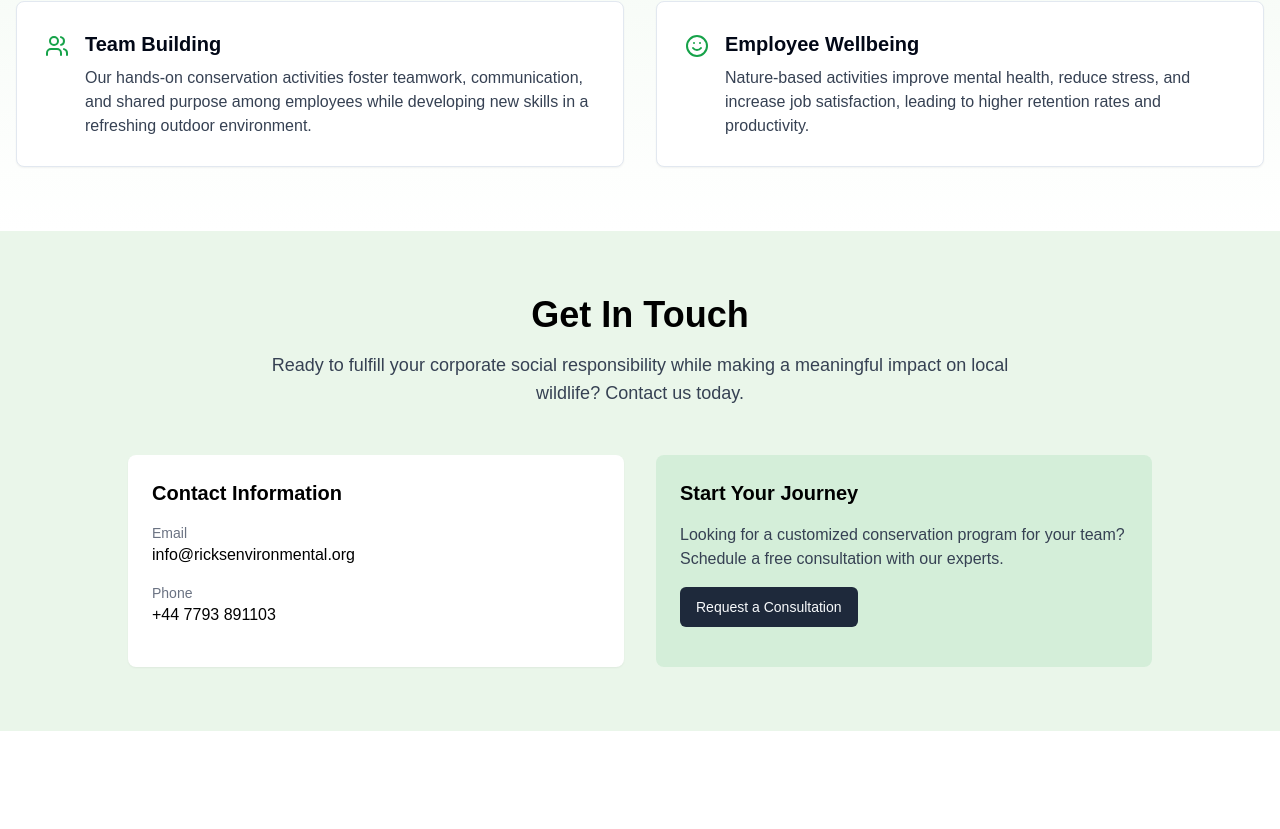
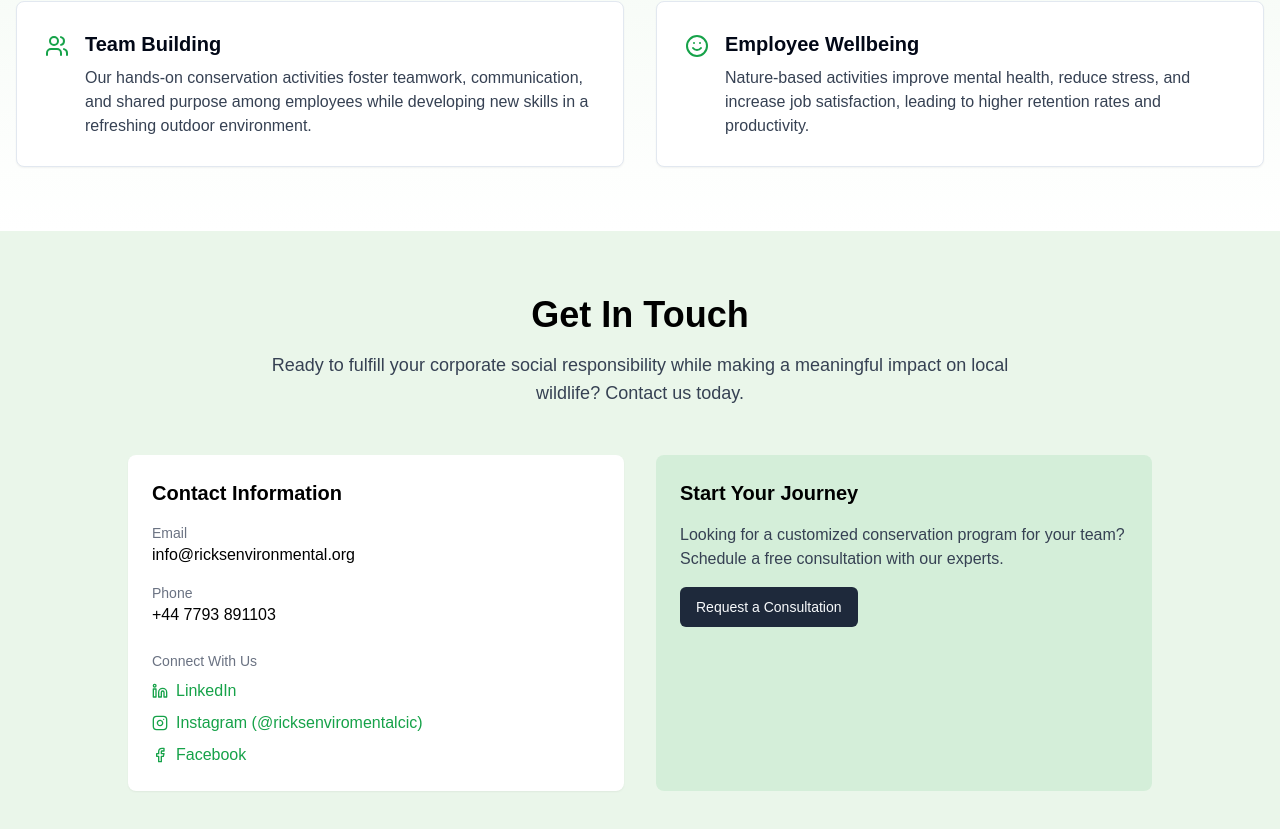
Before and after one commit to SamHats/ricksenviromental, a Next.js app: page / in a window 1280 px wide. Shown: the part 4037-4866 px from the top of the page. Before the commit the page ends 4768 px from the top, so only its background shows below. Built offline with nearby package versions, Linux system fonts and the light colour scheme.

Commit message:
feat: add social media links to ContactSection

```diff
--- a/components/ContactSection.tsx
+++ b/components/ContactSection.tsx
@@ -1,5 +1,5 @@
-import React from "react";
 import { Button } from "@/components/ui/button";
+import { Linkedin, Instagram, Facebook } from "lucide-react";
 
 const contactDetails = [
   {
@@ -33,6 +33,36 @@ const ContactSection: React.FC = () => {
                 <p className="font-medium">{detail.value}</p>
               </div>
             ))}
+
+            <div className="mt-6">
+              <p className="text-sm text-gray-500 mb-2">Connect With Us</p>
+              <div className="flex flex-col gap-2">
+                <a
+                  href="https://www.linkedin.com/company/ricks-environmental-cic"
+                  target="_blank"
+                  rel="noopener noreferrer"
+                  className="text-primary hover:underline flex items-center">
+                  <Linkedin className="mr-2" size={16} />
+                  LinkedIn
+                </a>
+                <a
+                  href="https://www.instagram.com/ricksenviromentalcic/"
+                  target="_blank"
+                  rel="noopener noreferrer"
+                  className="text-primary hover:underline flex items-center">
+                  <Instagram className="mr-2" size={16} />
+                  Instagram (@ricksenviromentalcic)
+                </a>
+                <a
+                  href="https://www.facebook.com/share/16ds6vCBow/?mibextid=wwXIfr"
+                  target="_blank"
+                  rel="noopener noreferrer"
+                  className="text-primary hover:underline flex items-center">
+                  <Facebook className="mr-2" size={16} />
+                  Facebook
+                </a>
+              </div>
+            </div>
           </div>
           <div className="bg-primary/10 p-6 rounded-lg">
             <h3 className="text-xl font-semibold mb-4">Start Your Journey</h3>
```
